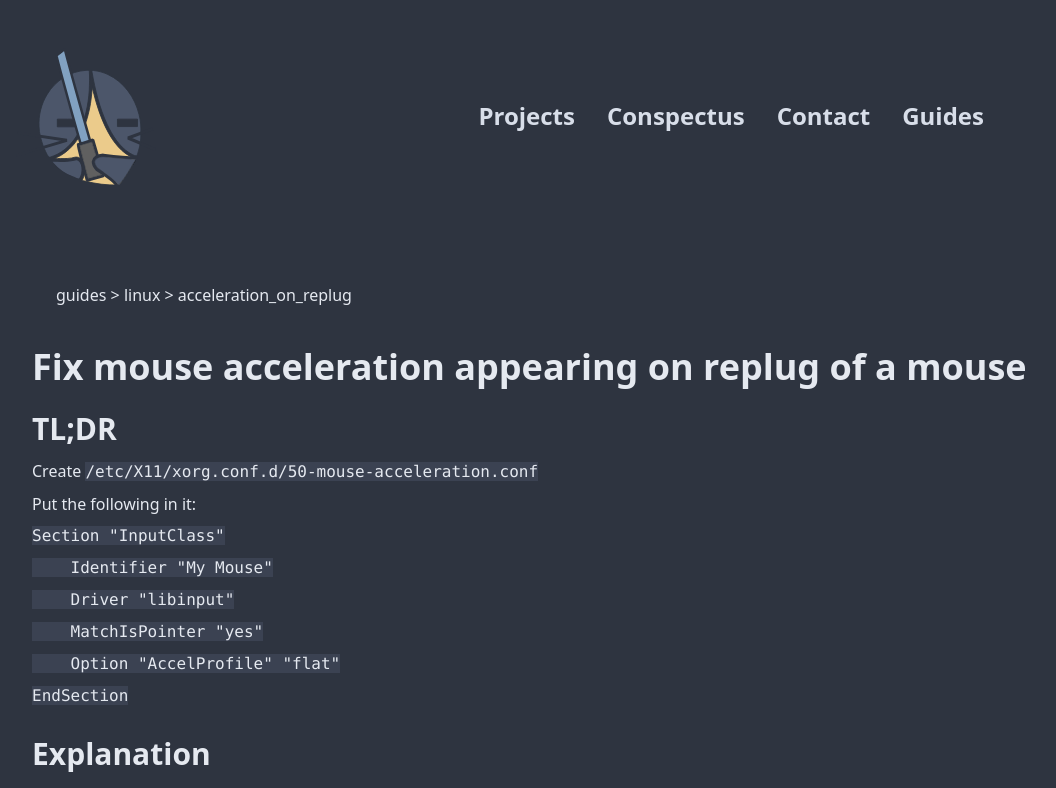
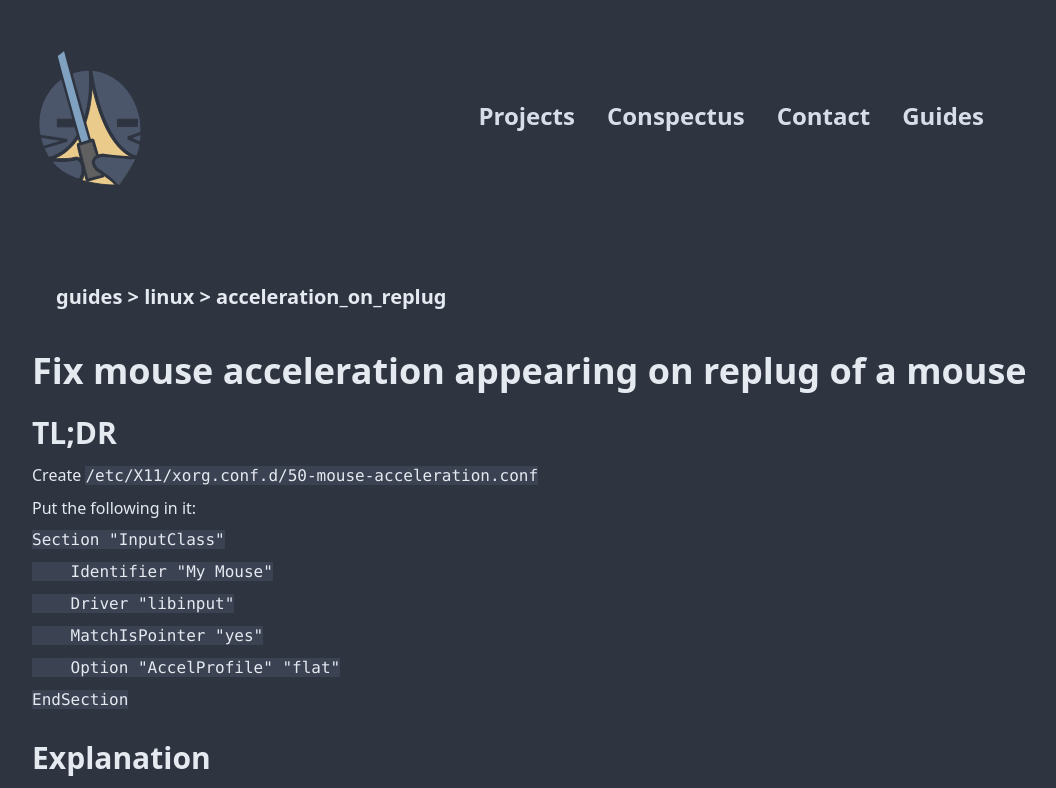
Before and after one commit to rhusiev/site, a Next.js app: page /guides/linux/acceleration_on_replug in a window 1280 px wide. Shown: the top 788 px of the page, without its empty margins (96-1152 px from the left). Built offline with nearby package versions, Linux system fonts and the light colour scheme.

Commit message:
Increase the size of navigation in guides

```diff
--- a/app/(headerlayout)/guides/[section]/[article]/page.tsx
+++ b/app/(headerlayout)/guides/[section]/[article]/page.tsx
@@ -36,7 +36,7 @@ export default function Page({
     );
     return (
         <>
-            <div className="text-polar-4 mb-10 ml-10 mr-10 mt-10">
+            <div className="text-polar-4 mb-10 ml-10 mr-10 mt-10 font-bold text-xl">
                 <Link href="/guides" className="hover:underline">
                     guides
                 </Link>
--- a/app/(headerlayout)/guides/[section]/page.tsx
+++ b/app/(headerlayout)/guides/[section]/page.tsx
@@ -27,7 +27,7 @@ export default function Page({
     const guides = getGuidesForSection(section);
     return (
         <>
-            <div className="text-polar-4 mb-10 ml-10 mr-10 mt-10">
+            <div className="text-polar-4 mb-10 ml-10 mr-10 mt-10 font-bold text-xl">
                 <Link href="/guides" className="hover:underline">
                     guides
                 </Link>
```
